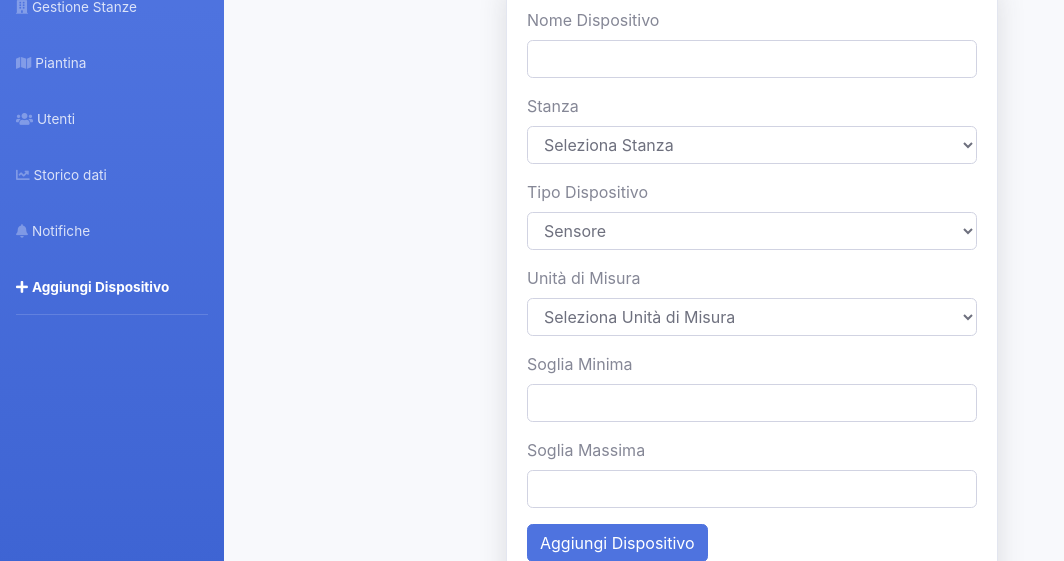
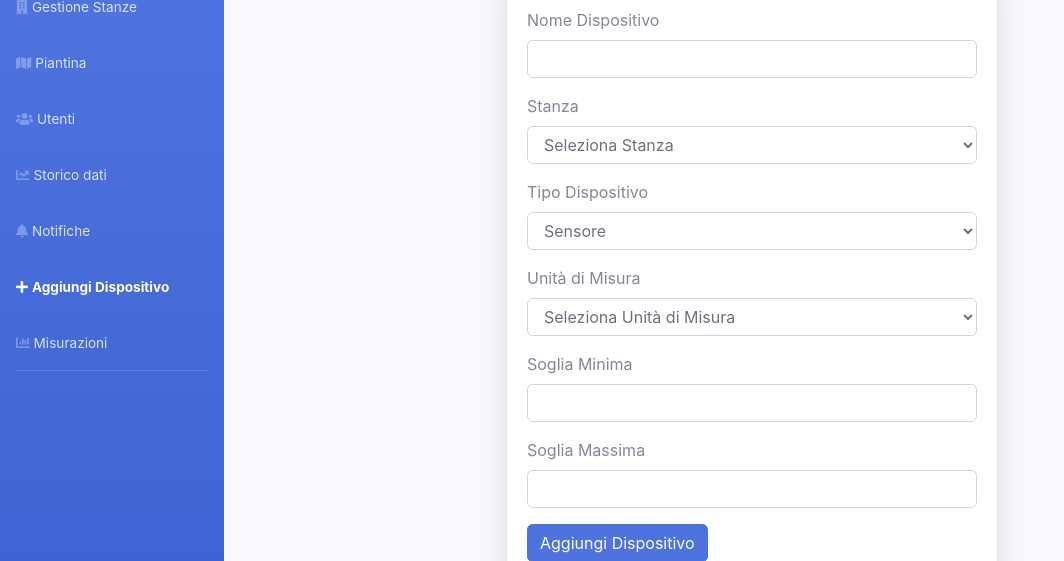
Before and after one commit to AlessandroScozzaro/ProgInformatica, a PHP site: page /aggiungiDispositivo.php in a window 1280 px wide. Shown: the part 165-726 px from the top of the page, without its empty margins (0-1064 px from the left). Run offline with PHP 8.4, Linux system fonts and the light colour scheme; the visitor is signed in with stand-in values (Sample User, id 1); data that the repository does not hold is empty; some libraries are stand-ins or nearby versions.

Commit message:
Update aggiungiDispositivo.php

```diff
--- a/aggiungiDispositivo.php
+++ b/aggiungiDispositivo.php
@@ -56,6 +56,7 @@ $dispositivi = $stmt->fetchAll(PDO::FETCH_ASSOC);
             <li class="nav-item"><a class="nav-link" href="storico.php"><i class="fas fa-chart-line"></i><span>Storico dati</span></a></li>
             <li class="nav-item"><a class="nav-link" href="notifiche.php"><i class="fas fa-bell"></i><span>Notifiche</span></a></li>
             <li class="nav-item active"><a class="nav-link" href="aggiungiDispositivo.php"><i class="fas fa-plus"></i><span>Aggiungi Dispositivo</span></a></li>
+            <li class="nav-item"><a class="nav-link" href="misurazioni.php"><i class="fas fa-chart-bar"></i><span>Misurazioni</span></a></li>
             <hr class="sidebar-divider d-none d-md-block">
         </ul>
 
@@ -246,4 +247,5 @@ $dispositivi = $stmt->fetchAll(PDO::FETCH_ASSOC);
         <script src="vendor/bootstrap/js/bootstrap.bundle.min.js"></script>
 
 </body>
+
 </html>
```
Lines whose indentation alone changed are shown as unchanged.
